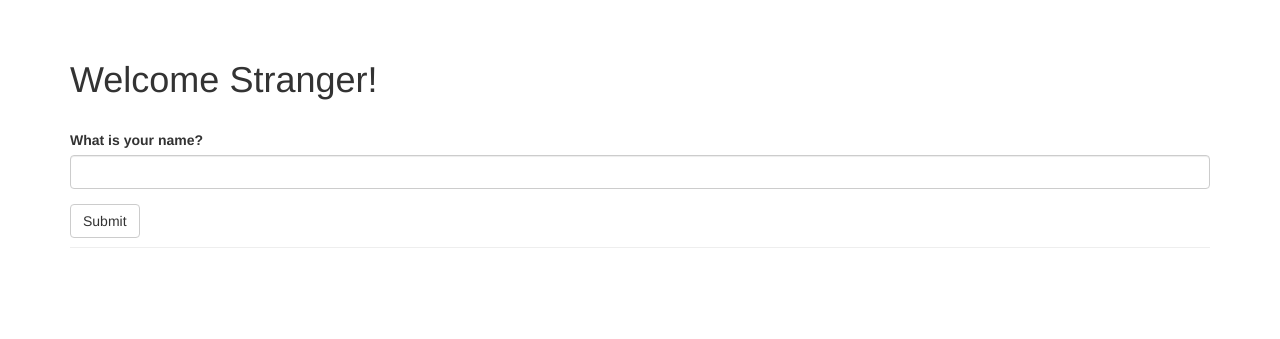
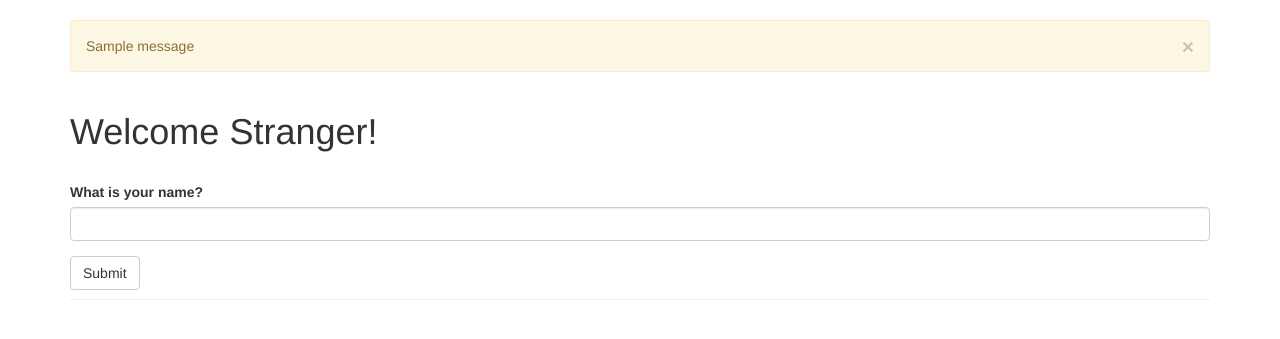
Before and after one commit to michalkowal66/ShrineChecker, a Flask app: page / in a window 1280 px wide. Shown: the part 52-391 px from the top of the page. Run offline with Flask 2, Linux system fonts and the light colour scheme; one stand-in notice (Sample message) is shown; some libraries are stand-ins or nearby versions.

Commit message:
Flask book exercise: flash message

```diff
--- a/Exercises/Online/Flask/Book_exe/templates/base.html
+++ b/Exercises/Online/Flask/Book_exe/templates/base.html
@@ -47,6 +47,13 @@
 
 {% block content %}
 <div class="container">
+    {% for message in get_flashed_messages() %}
+    <div class="alert alert-warning">
+        <button type="button" class="close" data-dismiss="alert">&times;</button>
+        {{ message }}
+    </div>
+    {% endfor %}
+    <!-- This way we've generated a flash message on base template -->
     <div class="page-header">
         {% block page_content %}{% endblock %}
     </div>
--- a/Exercises/Online/Flask/Book_exe/webpage.py
+++ b/Exercises/Online/Flask/Book_exe/webpage.py
@@ -37,6 +37,10 @@ def home():
     # Form variable is defined as NameForm class instance
     if form.validate_on_submit():
     # Returns true after the form has been sent and accepted by all field validators
+        old_name = session.get('name')
+        if old_name is not None and old_name != form.name.data:
+            flash('Seems like you have a different name now!')
+
         session['name'] = form.name.data
         # Provided in the form user's name is now stored in the session
         # dictionary in key 'name'.
```
